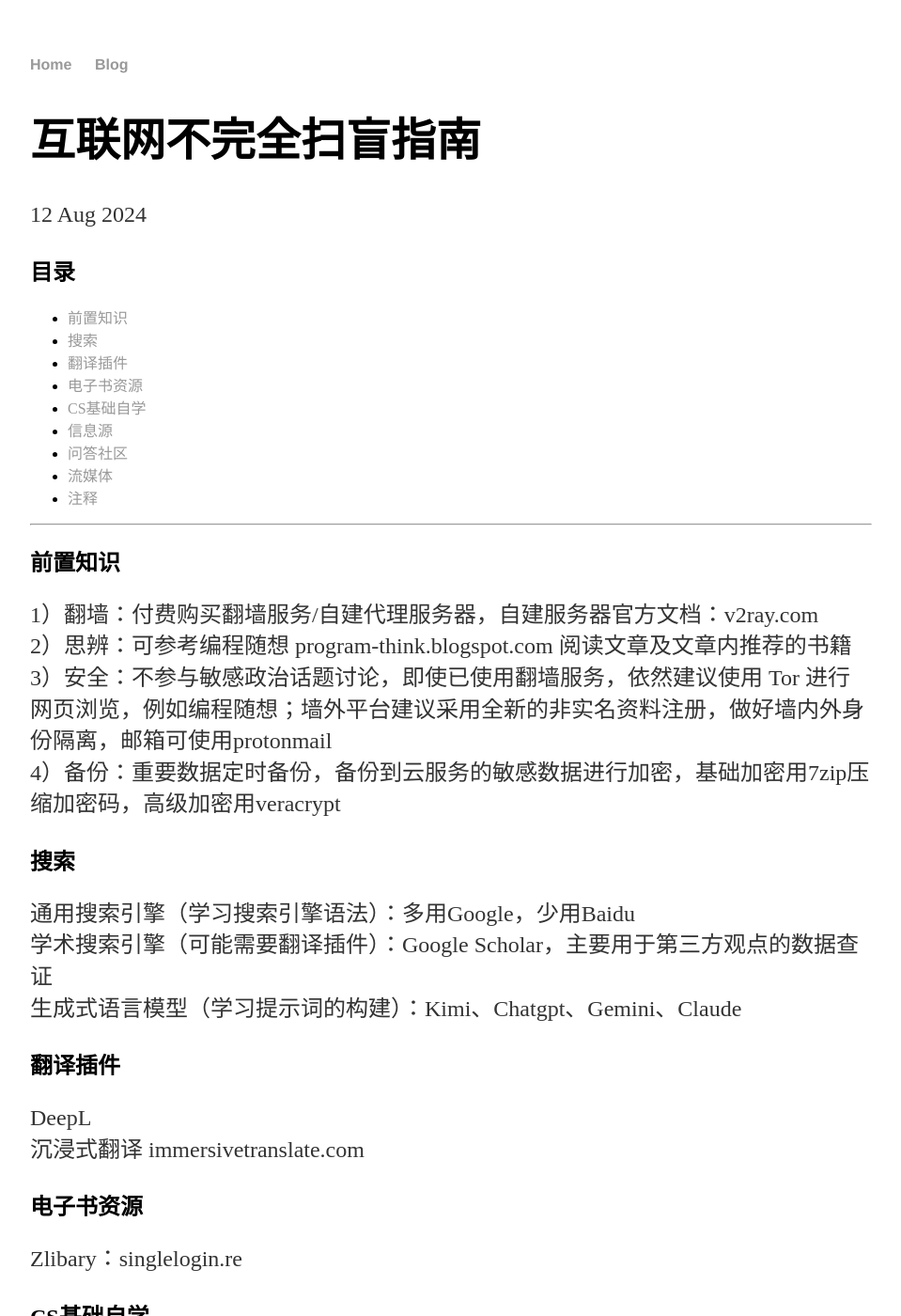
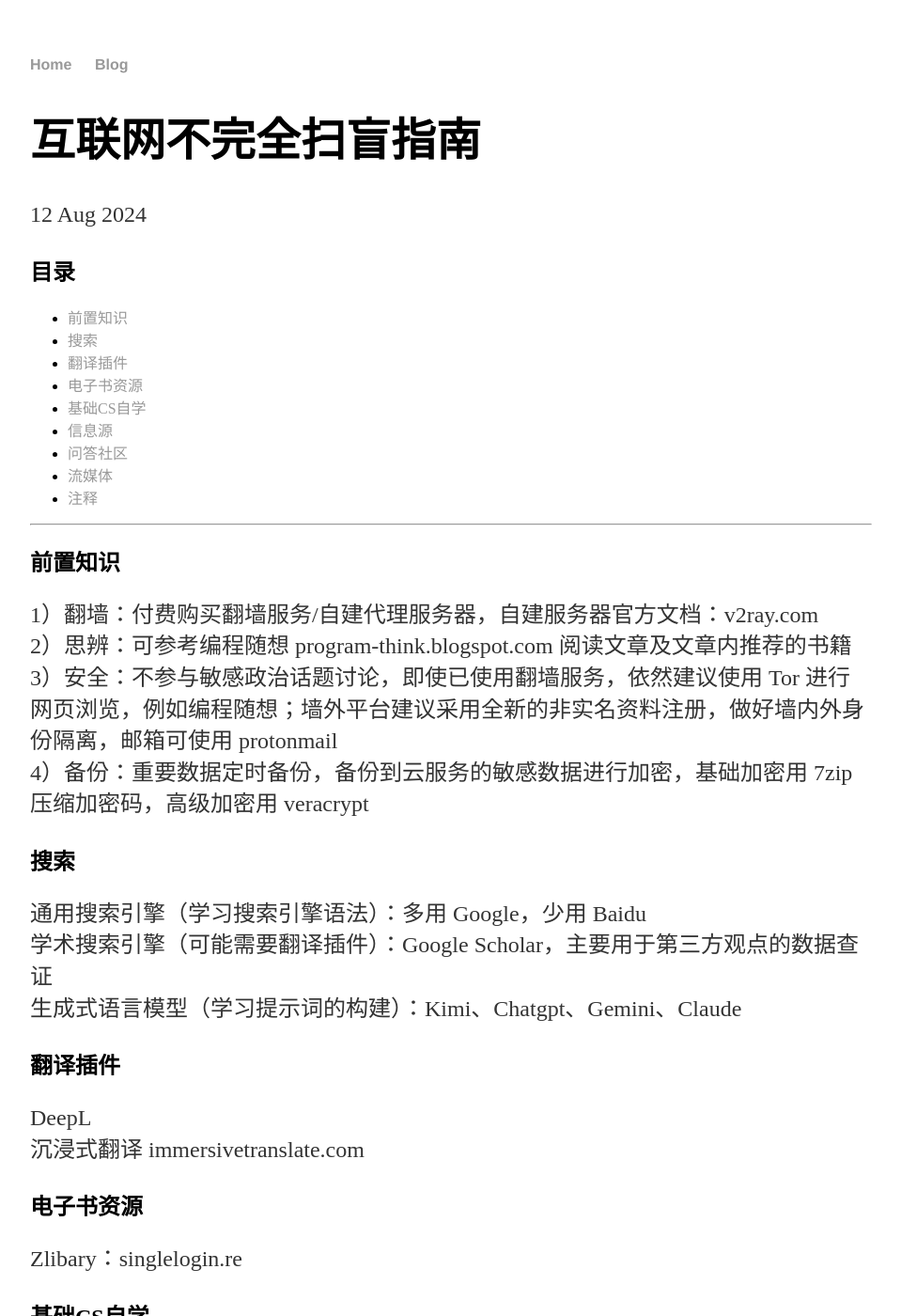
Before and after one commit to cnt2/cnt2.github.io, a Jekyll site: the page built from _posts/2024-08-12-get-information.md, in a window 1280 px wide and 1400 px high. Shown: the whole window at 94% size, without its empty margins (160-1119 px from the left). Built offline with Jekyll 4.4.1, drawn with Linux system fonts in a browser that asks for light colours; some of the changed text lies outside the part shown.

Commit message:
Update 2024-08-12-get-information.md

```diff
--- a/_posts/2024-08-12-get-information.md
+++ b/_posts/2024-08-12-get-information.md
@@ -8,7 +8,7 @@
 - [搜索](#搜索)
 - [翻译插件](#翻译插件)
 - [电子书资源](#电子书资源)
-- [CS基础自学](#CS基础自学)
+- [基础CS自学](#基础CS自学)
 - [信息源](#信息源)
 - [问答社区](#问答社区)
 - [流媒体](#流媒体)
@@ -19,11 +19,11 @@
 ## 前置知识
 1）翻墙：付费购买翻墙服务/自建代理服务器，自建服务器官方文档：v2ray.com
 2）思辨：可参考编程随想 program-think.blogspot.com 阅读文章及文章内推荐的书籍
-3）安全：不参与敏感政治话题讨论，即使已使用翻墙服务，依然建议使用 Tor 进行网页浏览，例如编程随想；墙外平台建议采用全新的非实名资料注册，做好墙内外身份隔离，邮箱可使用protonmail
-4）备份：重要数据定时备份，备份到云服务的敏感数据进行加密，基础加密用7zip压缩加密码，高级加密用veracrypt
+3）安全：不参与敏感政治话题讨论，即使已使用翻墙服务，依然建议使用 Tor 进行网页浏览，例如编程随想；墙外平台建议采用全新的非实名资料注册，做好墙内外身份隔离，邮箱可使用 protonmail
+4）备份：重要数据定时备份，备份到云服务的敏感数据进行加密，基础加密用 7zip 压缩加密码，高级加密用 veracrypt
 
 ## 搜索
- 通用搜索引擎（学习搜索引擎语法）：多用Google，少用Baidu
+ 通用搜索引擎（学习搜索引擎语法）：多用 Google，少用 Baidu
  学术搜索引擎（可能需要翻译插件）：Google Scholar，主要用于第三方观点的数据查证
  生成式语言模型（学习提示词的构建）：Kimi、Chatgpt、Gemini、Claude
 
@@ -34,7 +34,7 @@
 ## 电子书资源
  Zlibary：singlelogin.re
 
-## CS基础自学
+## 基础CS自学
  runoob.com
  liaoxuefeng.com
  github.com/PKUFlyingPig/cs-self-learning（**力荐**，需要一定英语水平）
@@ -52,7 +52,7 @@
 
 ## 流媒体
  尽可能不通过短视频获取有效信息<sup>(1)</sup>
- B站 （关闭个性化内容推荐，避免在推荐内容里闲逛，只关注少量优质UP主
+ B站 （关闭个性化内容推荐，避免在推荐内容里闲逛，只关注少量优质 UP 主
  Youtube（关闭个性化内容推荐，避免在推荐内容里闲逛，只关注少量优质频道
 
 ## 注释
```
